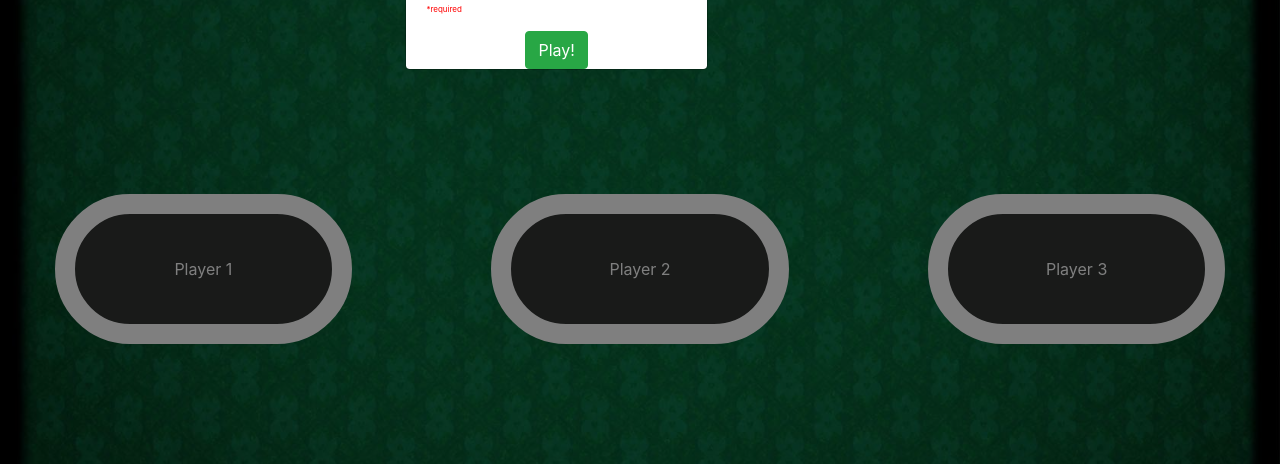
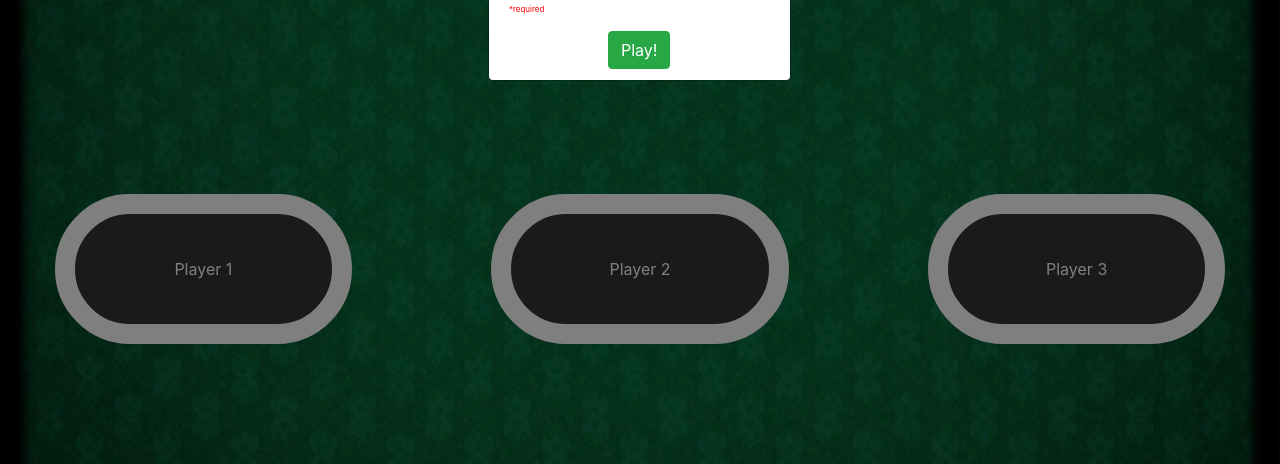
Before and after one commit to gradyhouston/blackjack-project, a plain HTML site: page index.html in a window 1280 px wide. Shown: the part 336-800 px from the top of the page. Drawn offline with nearby package versions, Linux system fonts and the light colour scheme; no server answers.

Commit message:
re-added some modal css I removed...oopsy

```diff
--- a/assets/css/style.css
+++ b/assets/css/style.css
@@ -156,13 +156,13 @@ align-items: center;
   border-radius: .3rem;
 }
 
-/* .modal {
+.modal {
   left: 165px;
-} */
+}
 
-/* .link-part {
+.link-part {
   margin-bottom: 10px;
-} */
+}
 
 .hit-buttons {
   margin-right: 5px;
--- a/index.html
+++ b/index.html
@@ -53,6 +53,8 @@
             </div>
             <button type="submit" class="btn btn-success" id="play-button" data-dismiss="modal">Play!</button>
           </form>
+        </div>
+        <div class="col-lg-12 col-sm-12 col-12 link-part">
         </div>
       </div>
     </div>
```
